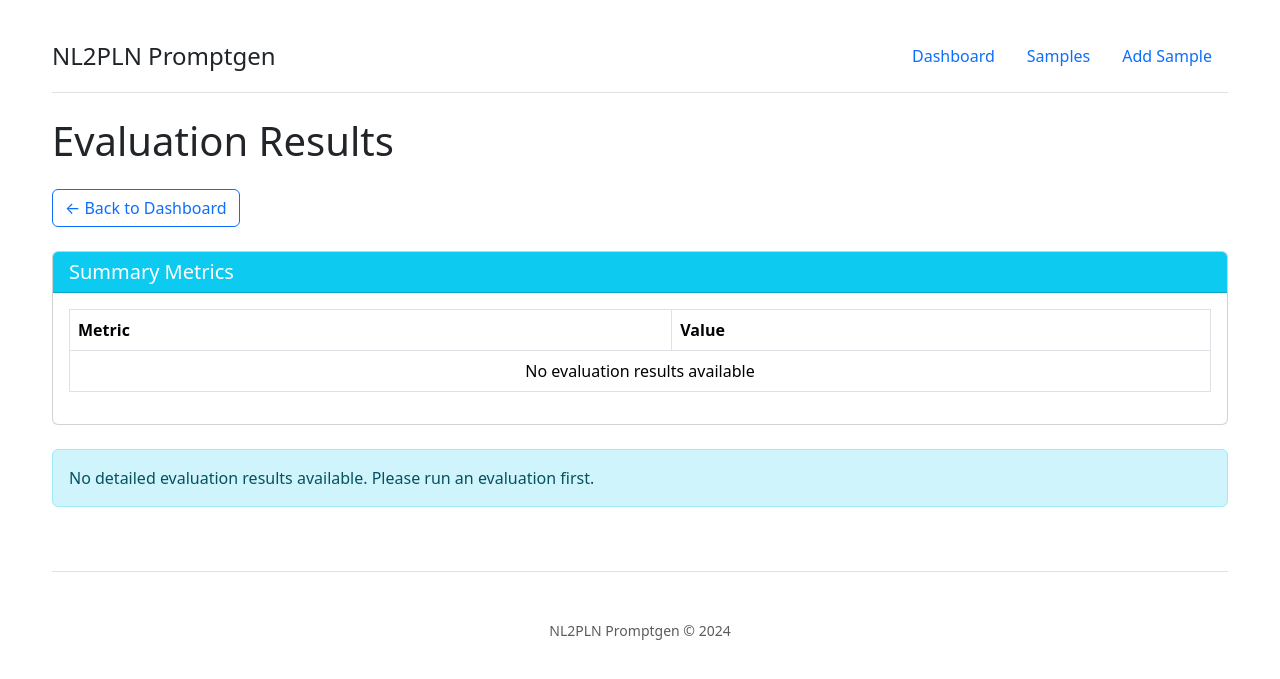
After one commit to leungmanhin/PromptGen, a Python web app: template templates/evaluation_results.html in a window 1280 px wide. The commit adds this page. Shown: the top 679 px of the page. Run offline with Jinja, Linux system fonts and the light colour scheme; the template is opened without the code that fills it, so the values that code supplies are empty.

Commit message:
feat: Move evaluation results to dedicated page and remove exact match metrics

```diff
--- /dev/null
+++ b/templates/evaluation_results.html
@@ -0,0 +1,135 @@
+{% extends "base.html" %}
+
+{% block title %}NL2PLN Promptgen - Evaluation Results{% endblock %}
+
+{% block content %}
+<div class="row">
+    <div class="col-md-12">
+        <h1 class="mb-4">Evaluation Results</h1>
+        <a href="/" class="btn btn-outline-primary mb-4">← Back to Dashboard</a>
+    </div>
+</div>
+
+<div class="row">
+    <div class="col-md-12">
+        <div class="card mb-4">
+            <div class="card-header bg-info text-white">
+                <h5 class="mb-0">Summary Metrics</h5>
+            </div>
+            <div class="card-body">
+                <div class="table-responsive">
+                    <table class="table table-bordered">
+                        <thead>
+                            <tr>
+                                <th>Metric</th>
+                                <th>Value</th>
+                            </tr>
+                        </thead>
+                        <tbody>
+                            {% if evaluation_results and evaluation_results.metrics %}
+                                {% for metric, value in evaluation_results.metrics.items() %}
+                                <tr>
+                                    <td>{{ metric }}</td>
+                                    <td>{{ value }}</td>
+                                </tr>
+                                {% endfor %}
+                            {% else %}
+                                <tr>
+                                    <td colspan="2" class="text-center">No evaluation results available</td>
+                                </tr>
+                            {% endif %}
+                        </tbody>
+                    </table>
+                </div>
+            </div>
+        </div>
+
+        {% if evaluation_results and evaluation_results.results %}
+        <div class="card mb-4">
+            <div class="card-header bg-info text-white">
+                <h5 class="mb-0">Sample Results (Sorted by Difficulty)</h5>
+            </div>
+            <div class="card-body">
+                <div class="accordion" id="sampleResultsAccordion">
+                    {% for result in evaluation_results.results %}
+                    <div class="accordion-item">
+                        <h2 class="accordion-header" id="heading{{ result.sample_id }}">
+                            <button class="accordion-button collapsed" type="button" data-bs-toggle="collapse"
+                                    data-bs-target="#collapse{{ result.sample_id }}" aria-expanded="false"
+                                    aria-controls="collapse{{ result.sample_id }}">
+                                Sample #{{ result.sample_id + 1 }} - Score: {{ result.overall_score|round|int }}/100
+                                {% if result.error %}
+                                <span class="badge bg-danger ms-2">Error</span>
+                                {% endif %}
+                            </button>
+                        </h2>
+                        <div id="collapse{{ result.sample_id }}" class="accordion-collapse collapse"
+                             aria-labelledby="heading{{ result.sample_id }}" data-bs-parent="#sampleResultsAccordion">
+                            <div class="accordion-body">
+                                <div class="mb-3">
+                                    <h6>Input:</h6>
+                                    <pre class="bg-light p-2">{{ result.input }}</pre>
+                                </div>
+
+                                <div class="row mb-3">
+                                    <div class="col-md-6">
+                                        <h6>Expected Types:</h6>
+                                        <pre class="bg-light p-2">{{ result.expected_types }}</pre>
+                                    </div>
+                                    <div class="col-md-6">
+                                        <h6>Predicted Types:</h6>
+                                        <pre class="bg-light p-2">{{ result.predicted_types }}</pre>
+                                    </div>
+                                </div>
+
+                                <div class="row mb-3">
+                                    <div class="col-md-6">
+                                        <h6>Expected Statements:</h6>
+                                        <pre class="bg-light p-2">{{ result.expected_statements }}</pre>
+                                    </div>
+                                    <div class="col-md-6">
+                                        <h6>Predicted Statements:</h6>
+                                        <pre class="bg-light p-2">{{ result.predicted_statements }}</pre>
+                                    </div>
+                                </div>
+
+                                <div class="row mb-3">
+                                    <div class="col-md-6">
+                                        <h6>Expected Questions:</h6>
+                                        <pre class="bg-light p-2">{{ result.expected_questions }}</pre>
+                                    </div>
+                                    <div class="col-md-6">
+                                        <h6>Predicted Questions:</h6>
+                                        <pre class="bg-light p-2">{{ result.predicted_questions }}</pre>
+                                    </div>
+                                </div>
+
+                                <div class="card border-info mb-3">
+                                    <div class="card-header bg-info text-white">
+                                        Similarity Assessment
+                                    </div>
+                                    <div class="card-body">
+                                        <h5 class="card-title">Score: {{ result.overall_score|round|int }}/100</h5>
+                                        <p class="card-text">{{ result.similarity_result.explanation }}</p>
+                                    </div>
+                                </div>
+
+                                <div class="text-end">
+                                    <a href="/sample/{{ result.sample_id }}" class="btn btn-sm btn-primary">View Sample</a>
+                                    <a href="/sample/{{ result.sample_id }}/edit" class="btn btn-sm btn-warning">Edit Sample</a>
+                                </div>
+                            </div>
+                        </div>
+                    </div>
+                    {% endfor %}
+                </div>
+            </div>
+        </div>
+        {% else %}
+        <div class="alert alert-info">
+            No detailed evaluation results available. Please run an evaluation first.
+        </div>
+        {% endif %}
+    </div>
+</div>
+{% endblock %}
```
Also changed, not shown: evaluation.py (+1 -19 lines), templates/index.html (+9 -77 lines).
